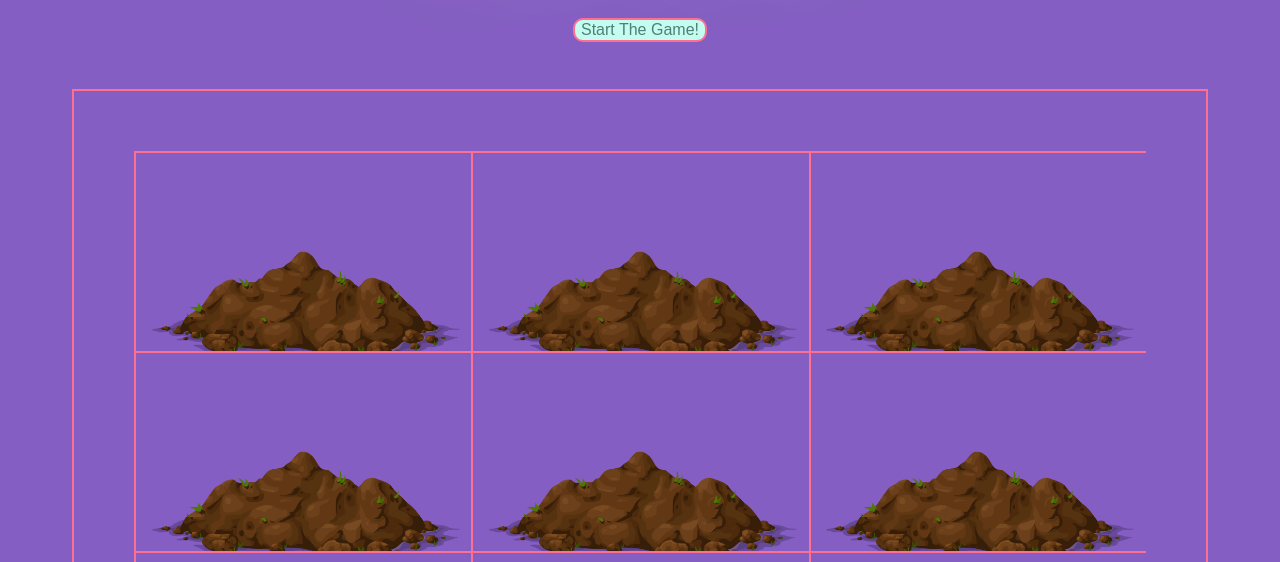
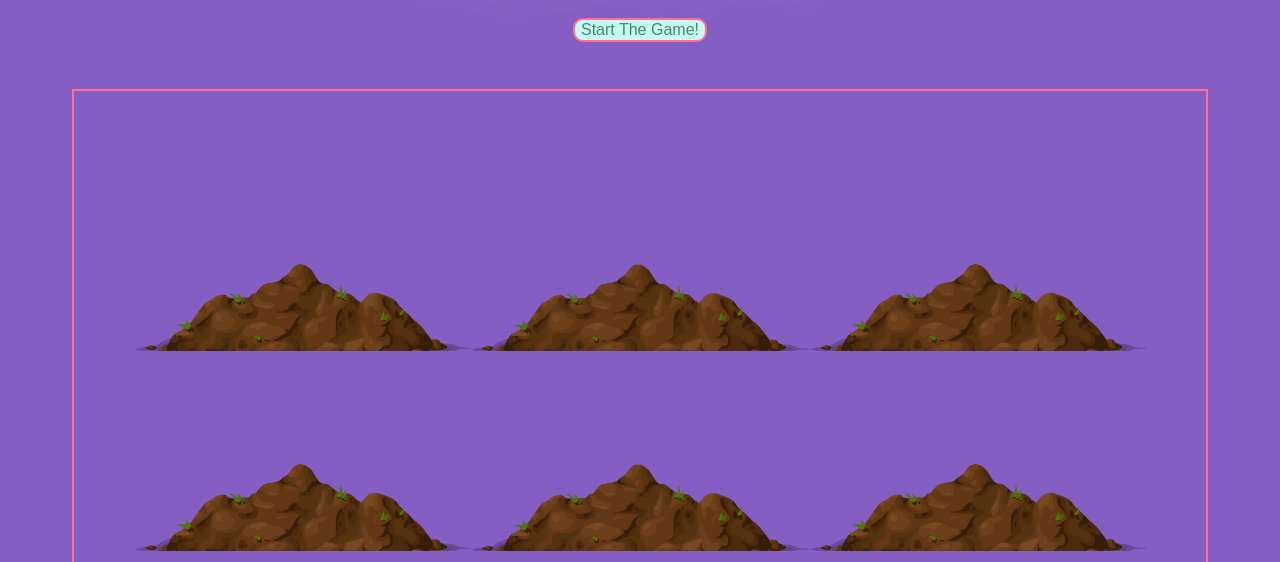
Before and after one commit to KTMichael/WhackAMole, a plain HTML site: page index.html in a window 1280 px wide. Shown: the part 238-800 px from the top of the page. Drawn offline with Linux system fonts and the light colour scheme.

Commit message:
fixed mole showing up issue

```diff
--- a/style.css
+++ b/style.css
@@ -32,7 +32,7 @@ p {
   justify-content: center;
   margin: 40px auto;
   border: #ff6f91 2px solid;
-  cursor: url("mallet.png"), pointer;
+  /* cursor: url("mallet.png"), pointer; */
   padding: 60px;
 }
 
@@ -44,41 +44,29 @@ p {
 
 .hole:after {
   display: block;
-  background: url(dirt.png)  center no-repeat;
+  background: url(dirt.png) center no-repeat;
   background-size: contain;
   content: "";
   width: 100%;
-  height: 200px;
+  height: 100px;
   position: absolute;
   z-index: 2;
   bottom: -70;
-  border: #ff6f91 2px solid;
-  padding-top: 110px;
+  padding-top: 250px;
 }
-
-/* .hole {
-  background: url("dirt.png") no-repeat;
-  background-position: center;
-  background-size: contain;
-  width: 20vw;
-  height: 15vh;
-  background-position: center;
-  background-size: contain;
-} */
 
 .hole:active {
   cursor: url("mallet2.png"), pointer;
 }
 
 .mole {
-  background: url("mole.png") bottom center no-repeat;
+  background: url("mole.png") top center no-repeat;
   background-size: 150px;
   position: absolute;
   top: 100%;
   width: 100%;
   height: 100%;
   transition: all 0.4s ease;
-  bottom: -70;
 }
 
 .hole.up .mole {
```
Also changed, not shown: script.js (+9 -9 lines).
